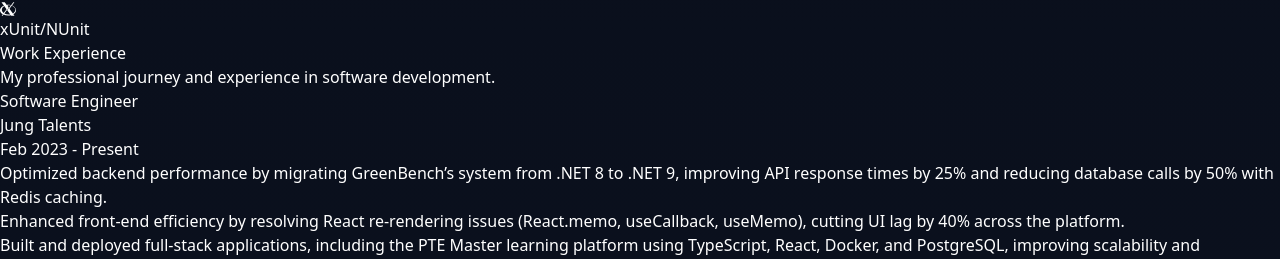
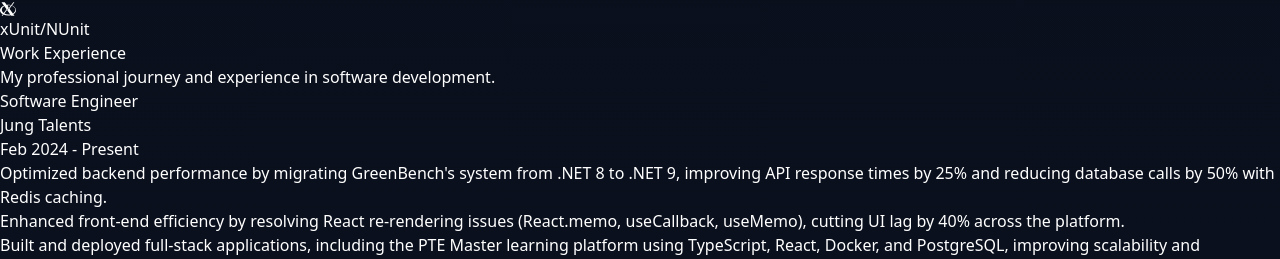
Before and after one commit to ctru0009/portfolio, a React (Vite) app: page / in a window 1280 px wide. Shown: the part 3515-3774 px from the top of the page. Built offline with nearby package versions, Linux system fonts and the light colour scheme.

Commit message:
Update work experience period for accuracy and refine responsibility description for clarity

```diff
--- a/src/data/data.ts
+++ b/src/data/data.ts
@@ -95,9 +95,9 @@
   {
     title: "Software Engineer",
     company: "Jung Talents",
-    period: "Feb 2023 - Present",
+    period: "Feb 2024 - Present",
     responsibilities: [
-      "Optimized backend performance by migrating GreenBench’s system from .NET 8 to .NET 9, improving API response times by 25% and reducing database calls by 50% with Redis caching.",
+      "Optimized backend performance by migrating GreenBench's system from .NET 8 to .NET 9, improving API response times by 25% and reducing database calls by 50% with Redis caching.",
       "Enhanced front-end efficiency by resolving React re-rendering issues (React.memo, useCallback, useMemo), cutting UI lag by 40% across the platform.",
       "Built and deployed full-stack applications, including the PTE Master learning platform using TypeScript, React, Docker, and PostgreSQL, improving scalability and deployment consistency.",
     ],
```
